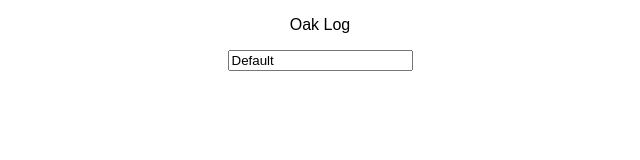
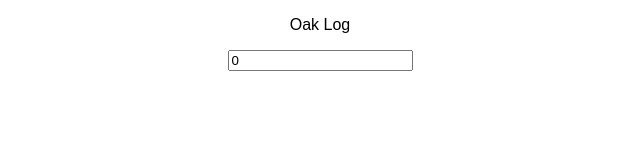
Before and after one commit to mmeinzer/oak-log, a React (Create React App) app: page / in a window 1280 px wide. Shown: the top 160 px of the page, without its empty margins (320-960 px from the left). Built offline with nearby package versions, Linux system fonts and the light colour scheme; the HTML template or start-up script is replaced by a standard one.

Commit message:
Wrap input in form

```diff
--- a/src/App.js
+++ b/src/App.js
@@ -3,21 +3,31 @@ import './App.css';
 
 class App extends Component {
   state = {
-    cost: "Default"
+    cost: 0
   }
+
   handlePriceChange(e) {
     this.setState({cost: e.target.value})
+  }
+
+  handleSubmit(e) {
+    e.preventDefault()
+    console.log('Submit')
   }
 
   render() {
     return (
       <div className="App">
       <p>Oak Log</p>
-      <input
-        type="text"
-        value={this.state.cost}
-        onChange={(e) => this.handlePriceChange(e)}
-      />
+      <form
+        onSubmit={(e) => this.handleSubmit(e)}
+      >
+        <input
+          type="text"
+          value={this.state.cost}
+          onChange={(e) => this.handlePriceChange(e)}
+        />
+      </form>
       </div>
     );
   }
```
